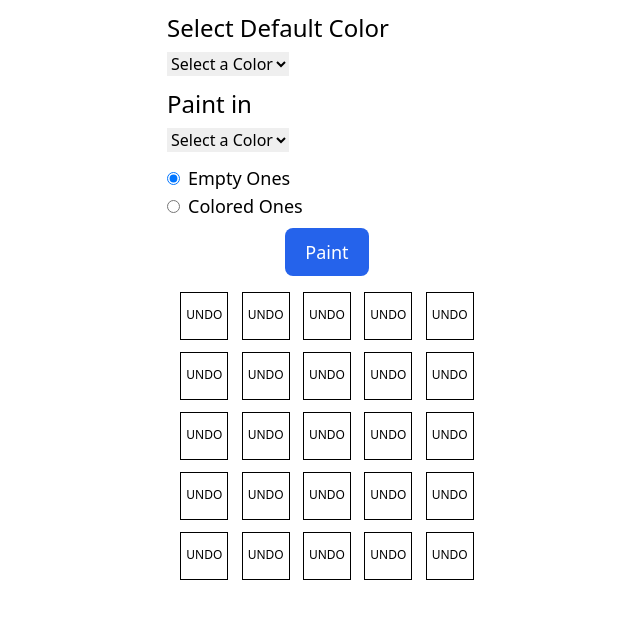
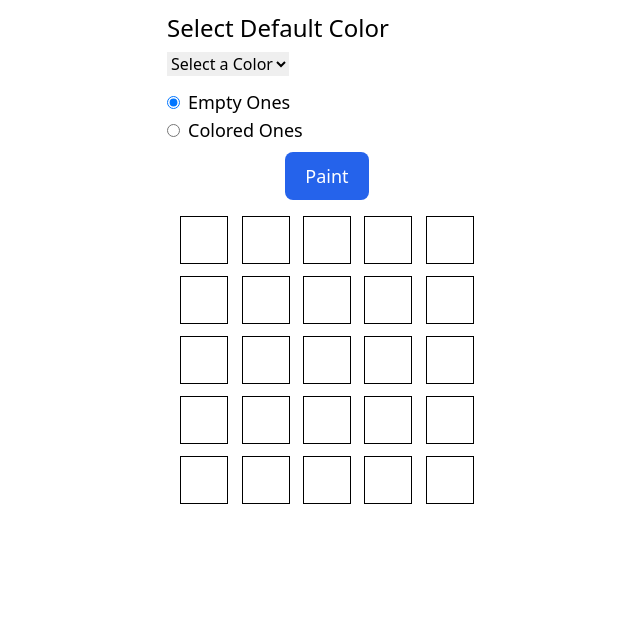
Before and after one commit to Puskass/changingColor, a React (Vite) app: page / in a window 1280 px wide. Shown: the top 618 px of the page, without its empty margins (313-953 px from the left). Built offline with nearby package versions, Linux system fonts and the light colour scheme.

Commit message:
one task left - undo

```diff
--- a/src/components/Cell.jsx
+++ b/src/components/Cell.jsx
@@ -1,17 +1,12 @@
 import React from "react";
 import { ACTION_TYPES } from "../reducer/colorsReducer";
-import Undo from "./Undo";
 
 const Cell = ({ cell, rowPos, colPos, dispatch, selectedColor }) => {
-  console.log(cell);
-  if (!cell || typeof cell !== "object") {
-    return null;
-  }
   return (
     <div
-      className={`w-12 h-12 border border-black mb-3 text-center bg-white`}
+      className={`w-12 h-12 border border-black mb-3 `}
       style={{
-        backgroundColor: cell.color || "white",
+        backgroundColor: cell === null ? "white" : cell,
         cursor: selectedColor ? "pointer" : "default",
       }}
       onClick={() => {
@@ -20,7 +15,7 @@ const Cell = ({ cell, rowPos, colPos, dispatch, selectedColor }) => {
         }
       }}
     >
-      <Undo cell={cell} dispatch={dispatch} />
+      {" "}
     </div>
   );
 };
--- a/src/components/PaintForm.jsx
+++ b/src/components/PaintForm.jsx
@@ -30,25 +30,6 @@ const PaintForm = ({ state, dispatch }) => {
           onChange={(e) =>
             dispatch({
               type: ACTION_TYPES.SET_DEFAULT_COLOR,
-              color: e.target.value,
-            })
-          }
-        >
-          <option value="" disabled>
-            Select a Color
-          </option>
-          <option value="red">Red</option>
-          <option value="green">Green</option>
-          <option value="blue">Blue</option>
-        </select>
-      </div>
-      <div className="my-3">
-        <h1 className="text-2xl font-medium my-2">Paint in</h1>
-        <select
-          defaultValue=""
-          onChange={(e) =>
-            dispatch({
-              type: ACTION_TYPES.SET_DEPENDANT_COLOR,
               color: e.target.value,
             })
           }
--- a/src/reducer/colorsReducer.jsx
+++ b/src/reducer/colorsReducer.jsx
@@ -1,78 +1,20 @@
 export const ACTION_TYPES = {
   SET_DEFAULT_COLOR: "SET_DEFAULT_COLOR",
   PAINT_CELL: "PAINT_CELL",
-  SET_DEPENDANT_COLOR: "SET_DEPENDANT_COLOR",
   SET_RADIO_OPTION: "SET_RADIO_OPTION",
   PAINT_EMPTY_CELLS: "PAINT_EMPTY_CELLS",
   PAINT_COLORED_CELLS: "PAINT_COLORED_CELLS",
-  UNDO_COLOR: "UNDO_COLOR",
 };
 
 export const INITIAL_STATE = {
   selectedColor: "",
-  dependantColor: "",
   selectedRadioOption: "empty",
   grid: [
-    [
-      { color: null, history: [] },
-      ,
-      { color: null, history: [] },
-      ,
-      { color: null, history: [] },
-      ,
-      { color: null, history: [] },
-      ,
-      { color: null, history: [] },
-      ,
-    ],
-    [
-      { color: null, history: [] },
-      ,
-      { color: null, history: [] },
-      ,
-      { color: null, history: [] },
-      ,
-      { color: null, history: [] },
-      ,
-      { color: null, history: [] },
-      ,
-    ],
-    [
-      { color: null, history: [] },
-      ,
-      { color: null, history: [] },
-      ,
-      { color: null, history: [] },
-      ,
-      { color: null, history: [] },
-      ,
-      { color: null, history: [] },
-      ,
-    ],
-    [
-      { color: null, history: [] },
-      ,
-      { color: null, history: [] },
-      ,
-      { color: null, history: [] },
-      ,
-      { color: null, history: [] },
-      ,
-      { color: null, history: [] },
-      ,
-    ],
-    [
-      { color: null, history: [] },
-      ,
-      { color: null, history: [] },
-      ,
-      { color: null, history: [] },
-      ,
-      { color: null, history: [] },
-      ,
-      { color: null, history: [] },
-      ,
-    ],
+    [null, null, null, null, null],
+    [null, null, null, null, null],
+    [null, null, null, null, null],
+    [null, null, null, null, null],
+    [null, null, null, null, null],
   ],
 };
 
@@ -86,28 +28,8 @@ export const colorsReducer = (state, action) => {
 
     case ACTION_TYPES.PAINT_CELL:
       const { rowPos, colPos } = action;
-      const cell = state.grid[rowPos][colPos];
-      let updatedCell;
-
-      if (cell.color !== state.selectedColor) {
-        updatedCell = {
-          ...cell,
-          color: state.selectedColor,
-          history: [...cell.history, cell.color],
-        };
-      } else {
-        updatedCell = {
-          ...cell,
-          color: null,
-        };
-      }
-
-      const updatedGrid = state.grid.map((row, rowIndex) =>
-        rowIndex === rowPos
-          ? [...row.slice(0, colPos), updatedCell, ...row.slice(colPos + 1)]
-          : row
-      );
-
+      const updatedGrid = [...state.grid];
+      updatedGrid[rowPos][colPos] = state.selectedColor;
       return {
         ...state,
         grid: updatedGrid,
@@ -121,28 +43,15 @@ export const colorsReducer = (state, action) => {
 
     case ACTION_TYPES.PAINT_EMPTY_CELLS:
       const emptyGrid = state.grid.map((row) =>
-        row.map((cell) => {
-          if (cell.color === null) {
-            return {
-              ...cell,
-              color: state.selectedColor,
-              history: [...cell.history, cell.color],
-            };
-          }
-          return cell;
-        })
+        row.map((cell) => (cell === null ? state.selectedColor : cell))
       );
       return { ...state, grid: emptyGrid };
 
     case ACTION_TYPES.PAINT_COLORED_CELLS:
       const coloredGrid = state.grid.map((row) =>
         row.map((cell) => {
-          if (cell.color !== null) {
-            return {
-              ...cell,
-              color: state.selectedColor,
-              history: [...cell.history, cell.color],
-            };
+          if (cell !== null) {
+            return state.selectedColor;
           }
           return cell;
         })
@@ -151,6 +60,7 @@ export const colorsReducer = (state, action) => {
         ...state,
         grid: coloredGrid,
       };
+
     default:
       return state;
   }
```
